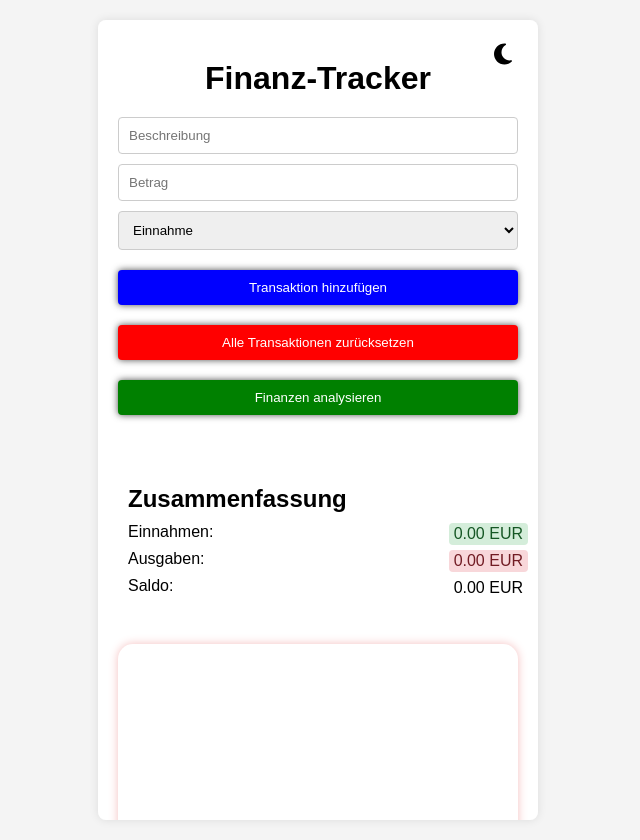
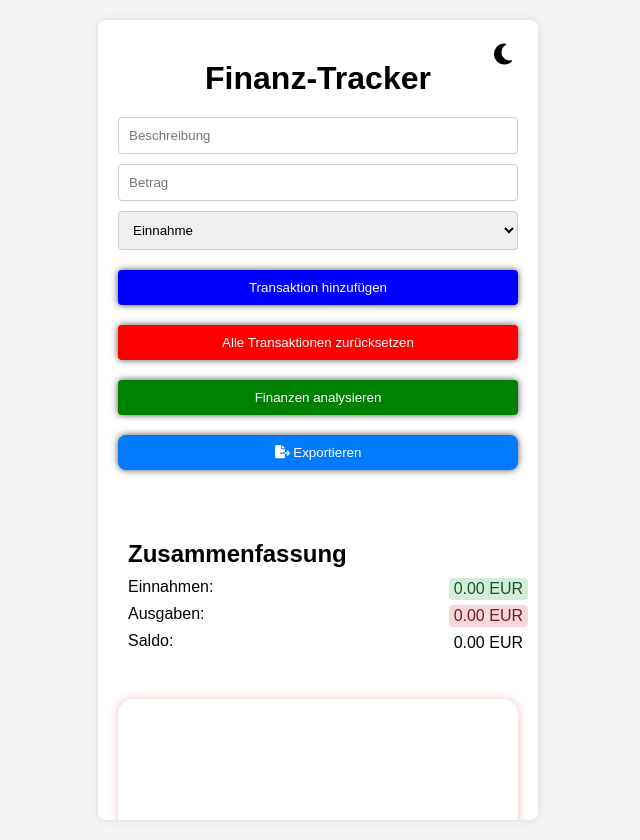
Before and after one commit to diego-monfort-landolt/finance-app, a React (Vite) app: page / in a window 1280 px wide. Shown: the whole page, without its empty margins (322-962 px from the left). Built offline with nearby package versions, Linux system fonts and the light colour scheme.

Commit message:
feat: Export-Button hinzugefügt und Änderungen am Transaction-Interface vorgenommen
- Export-Button in components/ExportCSV.ts erstellt
- Export-Button in App.tsx hinzugefügt
- Änderungen am Transaction-Interface vorgenommen, um "export" zu unterstützen

```diff
--- a/src/App.tsx
+++ b/src/App.tsx
@@ -2,9 +2,10 @@ import React, { useState, useEffect } from 'react';
 import './App.css';
 import PercentageChart from './components/PercentageChart';
 import { FontAwesomeIcon } from '@fortawesome/react-fontawesome';
-import { faSun, faMoon } from '@fortawesome/free-solid-svg-icons';
+import { faSun, faMoon, faFileExport } from '@fortawesome/free-solid-svg-icons';
+import { exportToCSV } from './components/ExportCSV';
 
-interface Transaction {
+export interface Transaction {
   id: number;
   description: string;
   amount: number;
@@ -140,6 +141,7 @@ const App: React.FC = () => {
           <button onClick={addTransaction}>Transaktion hinzufügen</button>
           <button onClick={resetTransactions} style={{ marginTop: '10px', backgroundColor: 'red' }}>Alle Transaktionen zurücksetzen</button>
           <button onClick={analyzeFinances} style={{ marginTop: '10px', backgroundColor: 'green' }}>Finanzen analysieren</button>
+          <button className="export-button" onClick={() => exportToCSV(transactions)} style={{ marginTop: '10px', marginLeft: 'auto', padding: '10px', borderRadius: '8px', backgroundColor: '#007bff', color: 'white' }}> <FontAwesomeIcon icon={faFileExport} /> Exportieren </button>
         </div>
         <div className="summary">
           <h2>Zusammenfassung</h2>
--- /dev/null
+++ b/src/components/ExportCSV.ts
@@ -0,0 +1,26 @@
+import { Transaction } from '../App'; // Importiere das Transaction-Interface
+
+export const exportToCSV = (transactions: Transaction[]) => {
+  const csvRows = [];
+  const headers = ['ID', 'Beschreibung', 'Betrag', 'Typ', 'Kommentar'];
+  csvRows.push(headers.join(','));
+
+  transactions.forEach(transaction => {
+    const values = [
+      transaction.id,
+      transaction.description,
+      transaction.amount,
+      transaction.type,
+      transaction.comment
+    ];
+    csvRows.push(values.join(','));
+  });
+
+  const csvContent = csvRows.join('\n');
+  const blob = new Blob([csvContent], { type: 'text/csv' });
+  const url = window.URL.createObjectURL(blob);
+  const a = document.createElement('a');
+  a.setAttribute('href', url);
+  a.setAttribute('download', 'transactions.csv');
+  a.click();
+};
```
